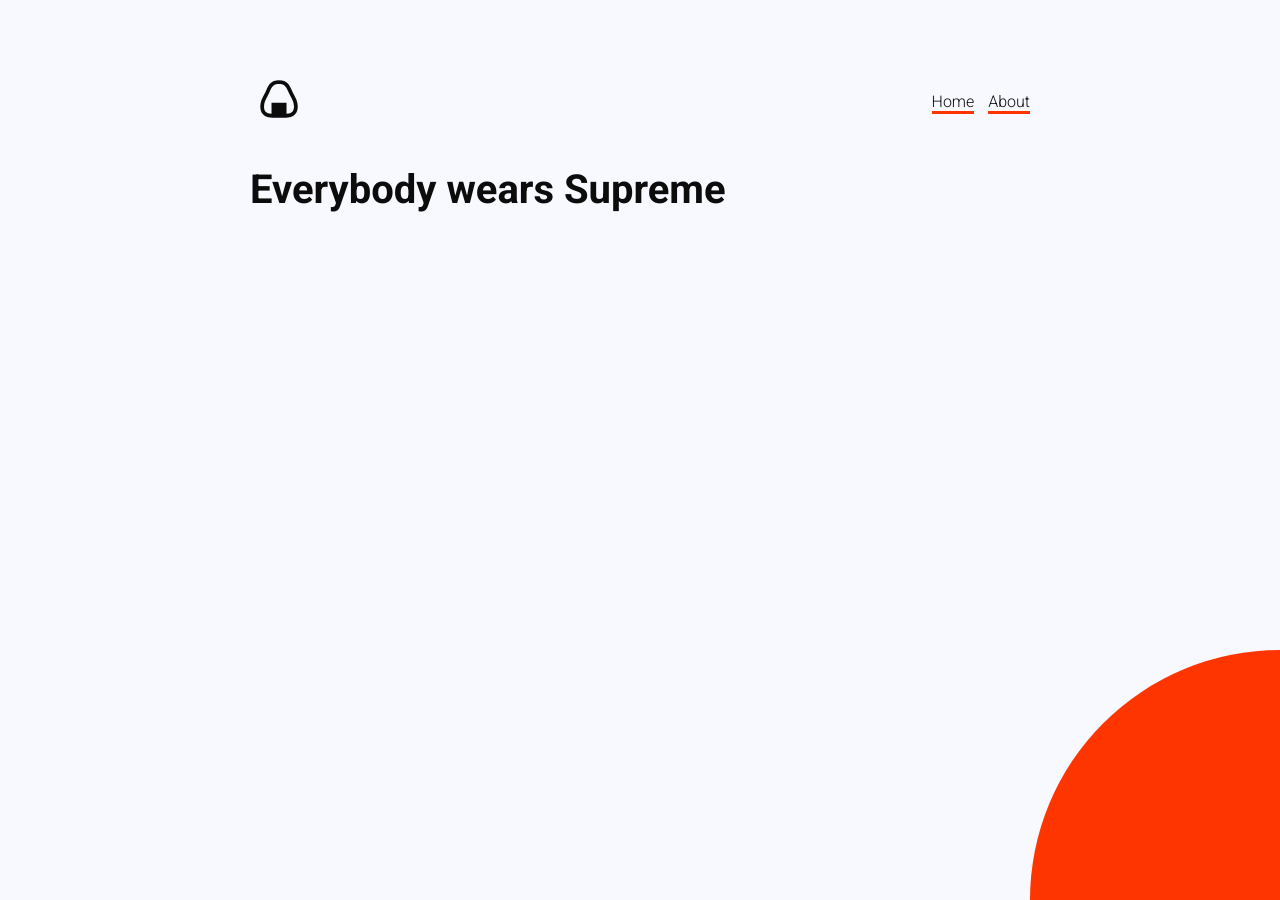
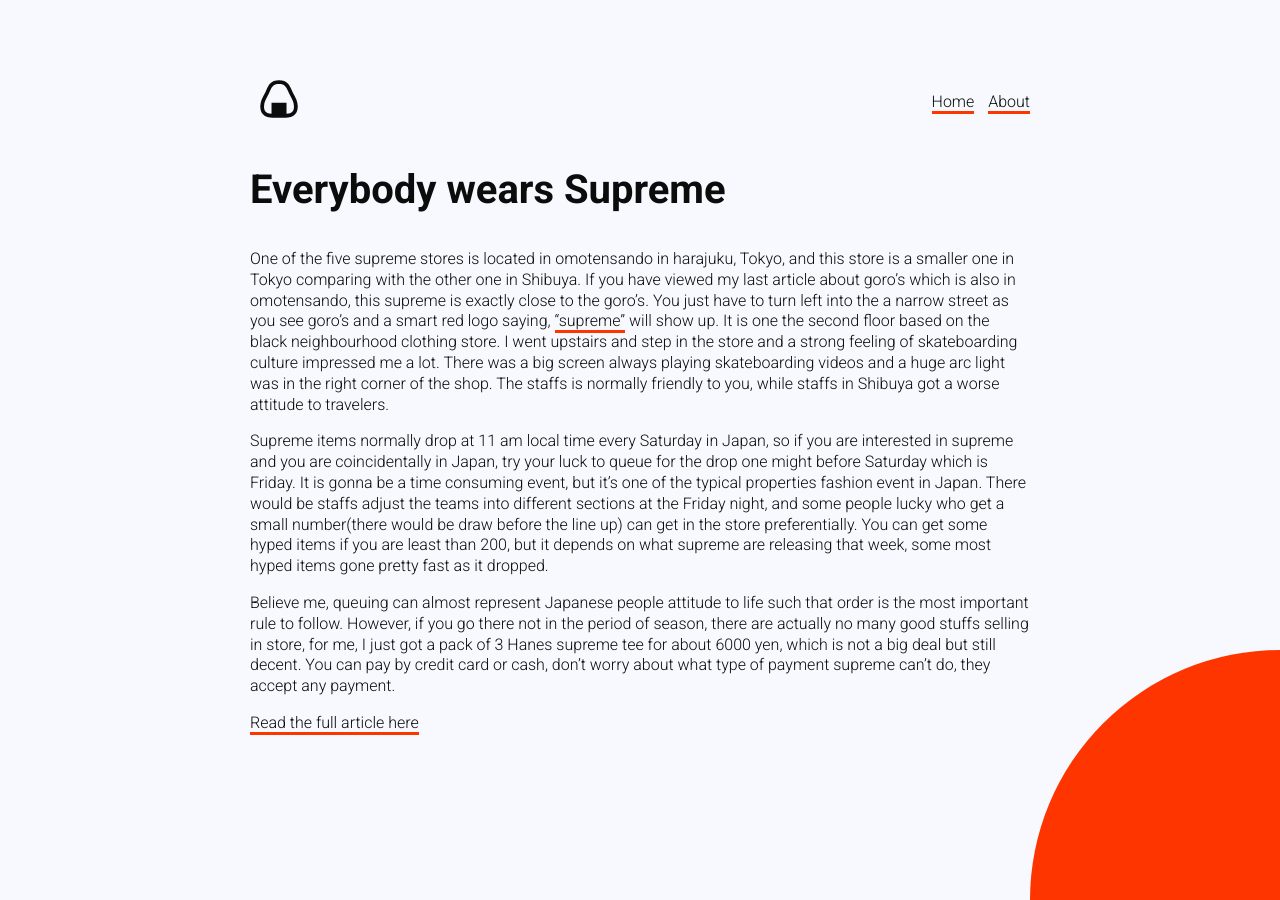
Before and after one commit to itwassme/jekyll-test-site, a Jekyll site: the page built from _posts/2020-12-31-everyone-wears-supreme.markdown, in a window 1280 px wide. Built offline with Jekyll 4.4.1, drawn with Linux system fonts in a browser that asks for light colours.

Commit message:
Updated Everyone Wears Supreme

```diff
--- a/_posts/2020-12-31-everyone-wears-supreme.markdown
+++ b/_posts/2020-12-31-everyone-wears-supreme.markdown
@@ -4,3 +4,11 @@
 excerpt: One of the five supreme stores is located in omotensando in harajuku, Tokyo,
   and this store is a smaller one in Tokyo comparing with the other one in Shibuya.
 ---
+
+One of the five supreme stores is located in omotensando in harajuku, Tokyo, and this store is a smaller one in Tokyo comparing with the other one in Shibuya. If you have viewed my last article about goro's which is also in omotensando, this supreme is exactly close to the goro's. You just have to turn left into the a narrow street as you see goro's and a smart red logo saying, ["supreme"](https://www.supremenewyork.com/) will show up. It is one the second floor based on the black neighbourhood clothing store. I went upstairs and step in the store and a strong feeling of skateboarding culture impressed me a lot. There was a big screen always playing skateboarding videos and a huge arc light was in the right corner of the shop. The staffs is normally friendly to you, while staffs in Shibuya got a worse attitude to travelers.
+
+Supreme items normally drop at 11 am local time every Saturday in Japan, so if you are interested in supreme and you are coincidentally in Japan, try your luck to queue for the drop one might before Saturday which is Friday. It is gonna be a time consuming event, but it's one of the typical properties fashion event in Japan. There would be staffs adjust the teams into different sections at the Friday night, and some people lucky who get a small number(there would be draw before the line up) can get in the store preferentially. You can get some hyped  items if you are least than 200, but it depends on what supreme are releasing that week, some most hyped items gone pretty fast as it dropped.
+
+Believe me, queuing can almost represent Japanese people attitude to life such that order is the most important rule to follow. However, if you go there not in the period of season, there are actually no many good stuffs selling in store, for me, I just got a pack of 3 Hanes supreme tee for about 6000 yen, which is not a big deal but still decent. You can pay by credit card or cash, don't worry about what type of payment supreme can't do, they accept any payment.
+
+[Read the full article here](https://www.tokyocreative.com/articles/19065-experience-in-supreme-harajuku-tokyo-and-osaka)
```
